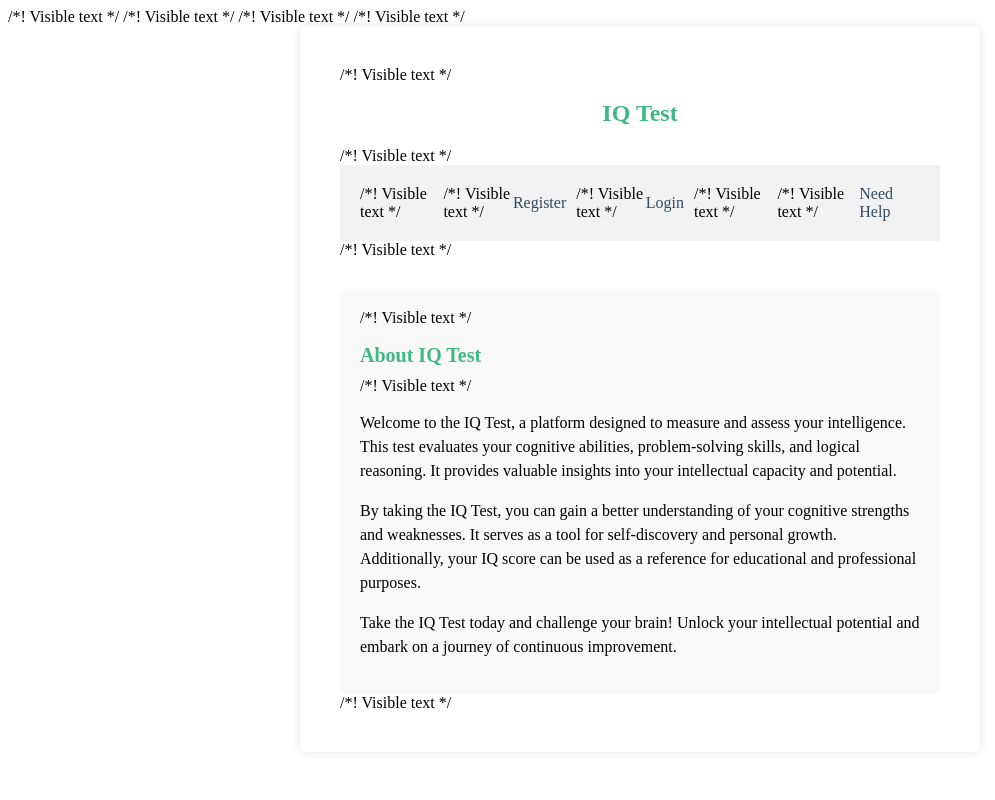
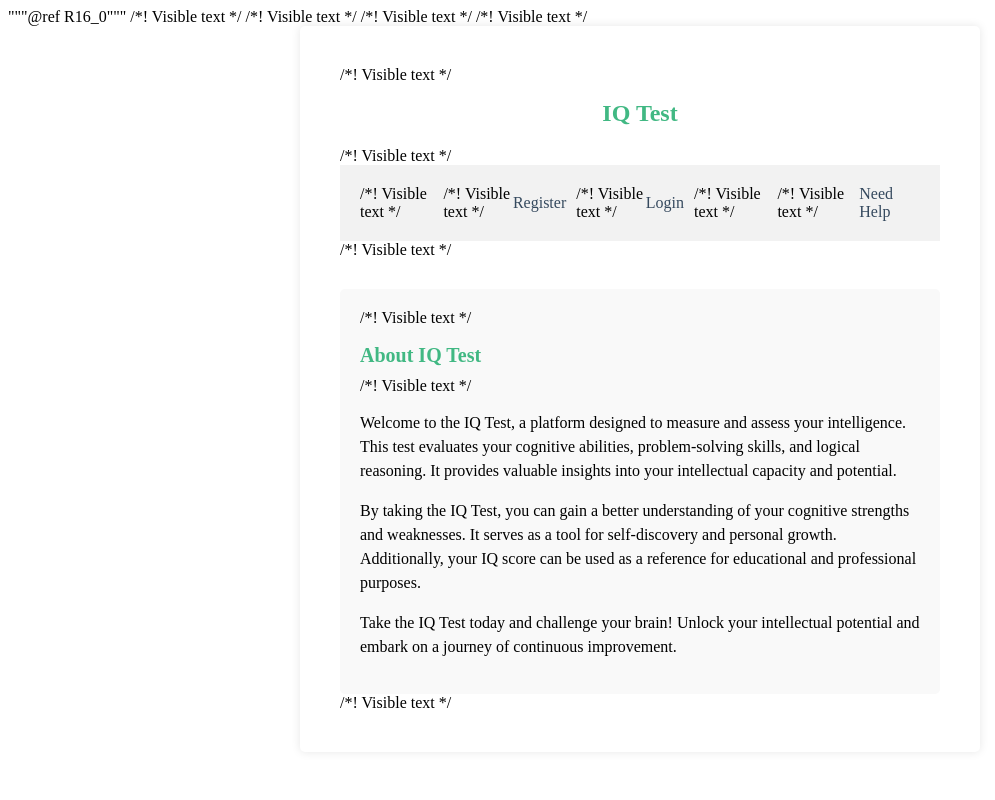
Before and after one commit to WSUCEG-7140/Team-Beta, a Flask app: page / in a window 1280 px wide. Shown: the whole page, without its empty margins (0-995 px from the left). Run offline with Flask 3, Linux system fonts and the light colour scheme.

Commit message:
Added reference number in index.html code

```diff
--- a/templates/index.html
+++ b/templates/index.html
@@ -1,3 +1,5 @@
+"""@ref R16_0"""
+
 /*! <!-- The DOCTYPE declaration specifies the document type and version of the HTML --> Visible text */
 <!DOCTYPE html>
 <html>
```
